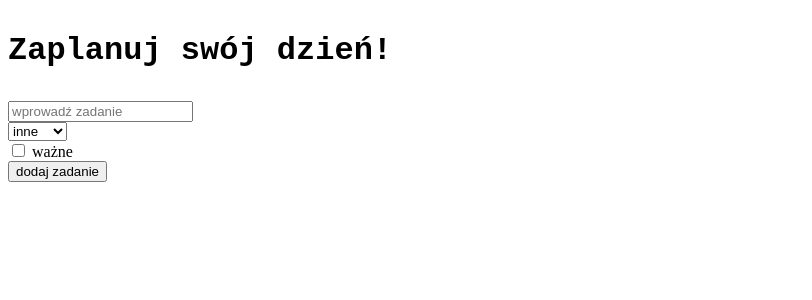
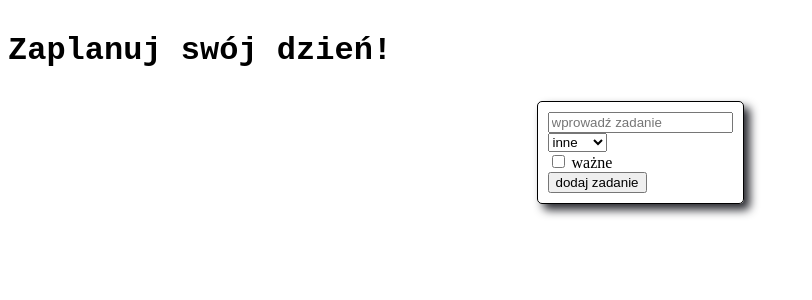
Before and after one commit to patryk-olti/HelloVue, a Vue app: page / in a window 1280 px wide. Shown: the top 300 px of the page, without its empty margins (0-812 px from the left). Built offline with nearby package versions, Linux system fonts and the light colour scheme.

Commit message:
added styles for container and added border

```diff
--- a/src/containers/todoContainer.vue
+++ b/src/containers/todoContainer.vue
@@ -1,5 +1,6 @@
 <template>
-  <div class="hello">
+    <div class="container">
+        <div class="container--border">
             <input type="text" placeholder="wprowadź zadanie" v-model="newTask.title" />
 
             <div>
@@ -30,6 +31,7 @@
                 <li>{{ task.title }}</li>
             </ul>
 
+        </div>
     </div>
 </template>
 
@@ -67,5 +69,17 @@ export default {
 </script>
 
 <style>
+    .container{
+        display: flex;
+        flex-direction: column;
+        justify-content: center;
+        align-items: center;
+    }
 
+    .container--border{
+        padding: 10px;
+        border: 1px solid black;
+        border-radius: 5px;
+        box-shadow: 6px 6px 10px 0px rgb(42, 43, 49);
+    }
 </style>
```
Lines whose indentation alone changed are shown as unchanged.
